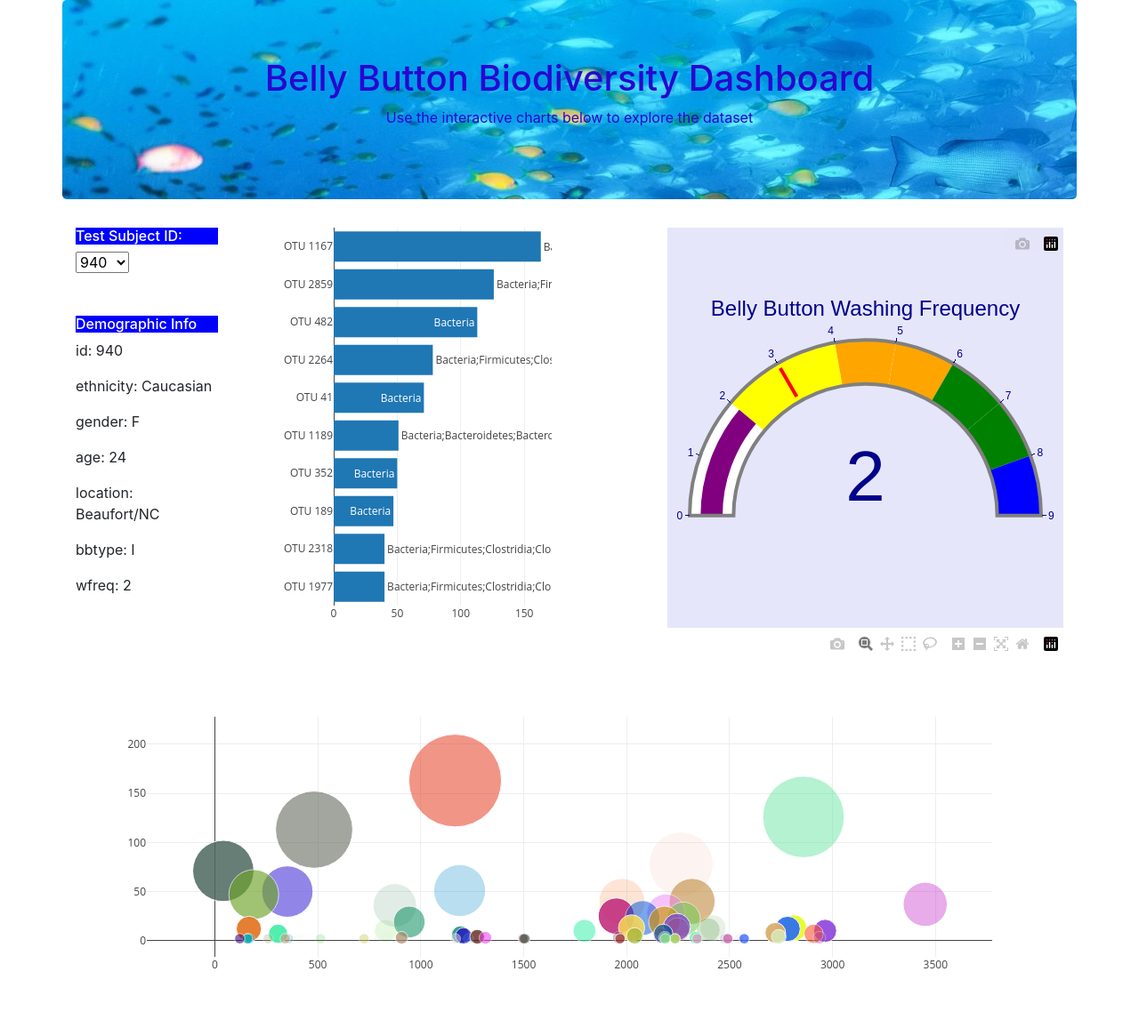
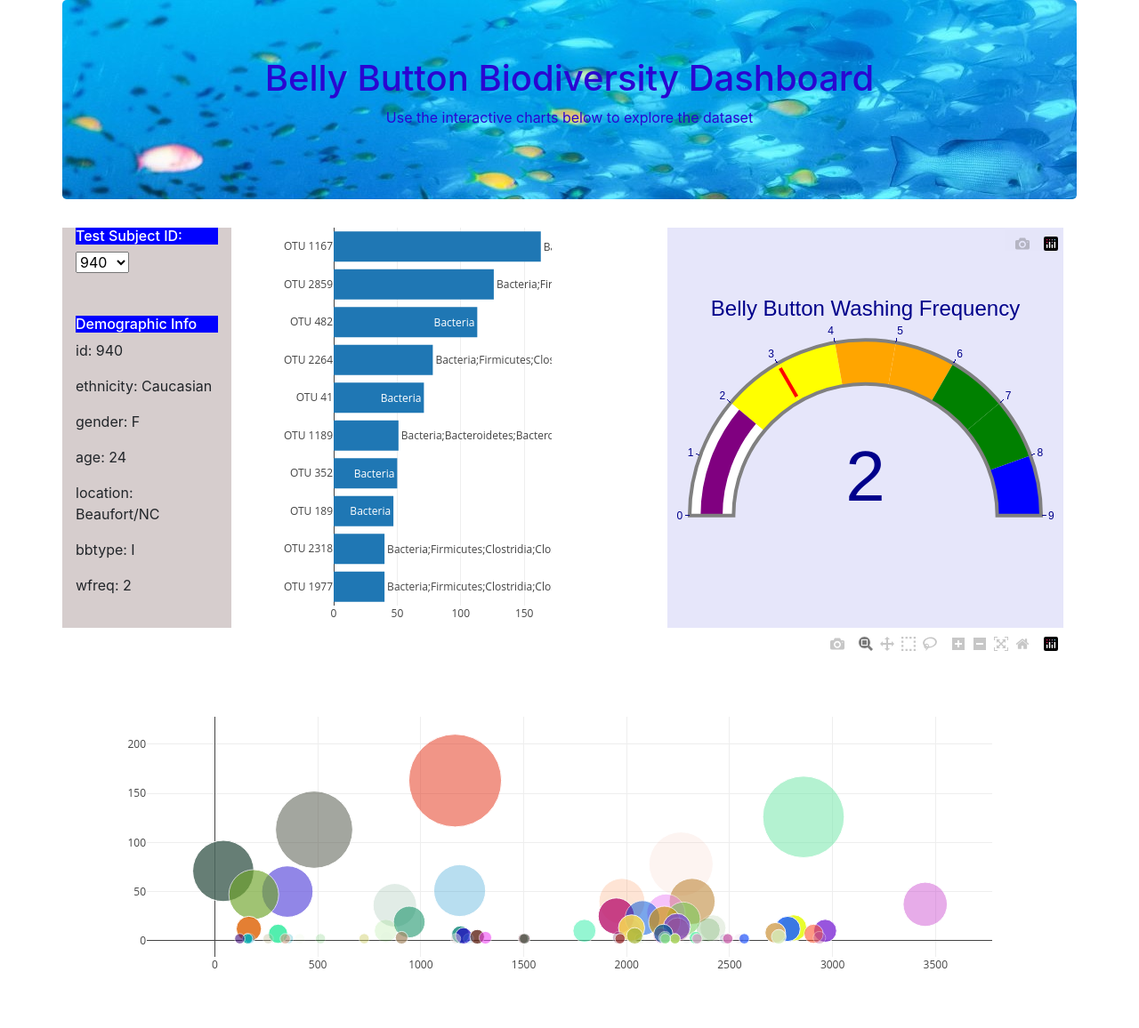
Before and after one commit to zhaoyun95/plotly-challenge, a PHP site: page /index.html in a window 1280 px wide. Shown: the whole page at 89% size. Run offline with PHP 8.4, Linux system fonts and the light colour scheme; some libraries are stand-ins or nearby versions.

Commit message:
minor change

```diff
--- a/static/css/myStyle.css
+++ b/static/css/myStyle.css
@@ -4,7 +4,7 @@
 }
 
 #infoPanel {
-    background-color: white;
+    background-color: rgb(214, 205, 205);
 }
 
 #infoPanel h6 {
```
